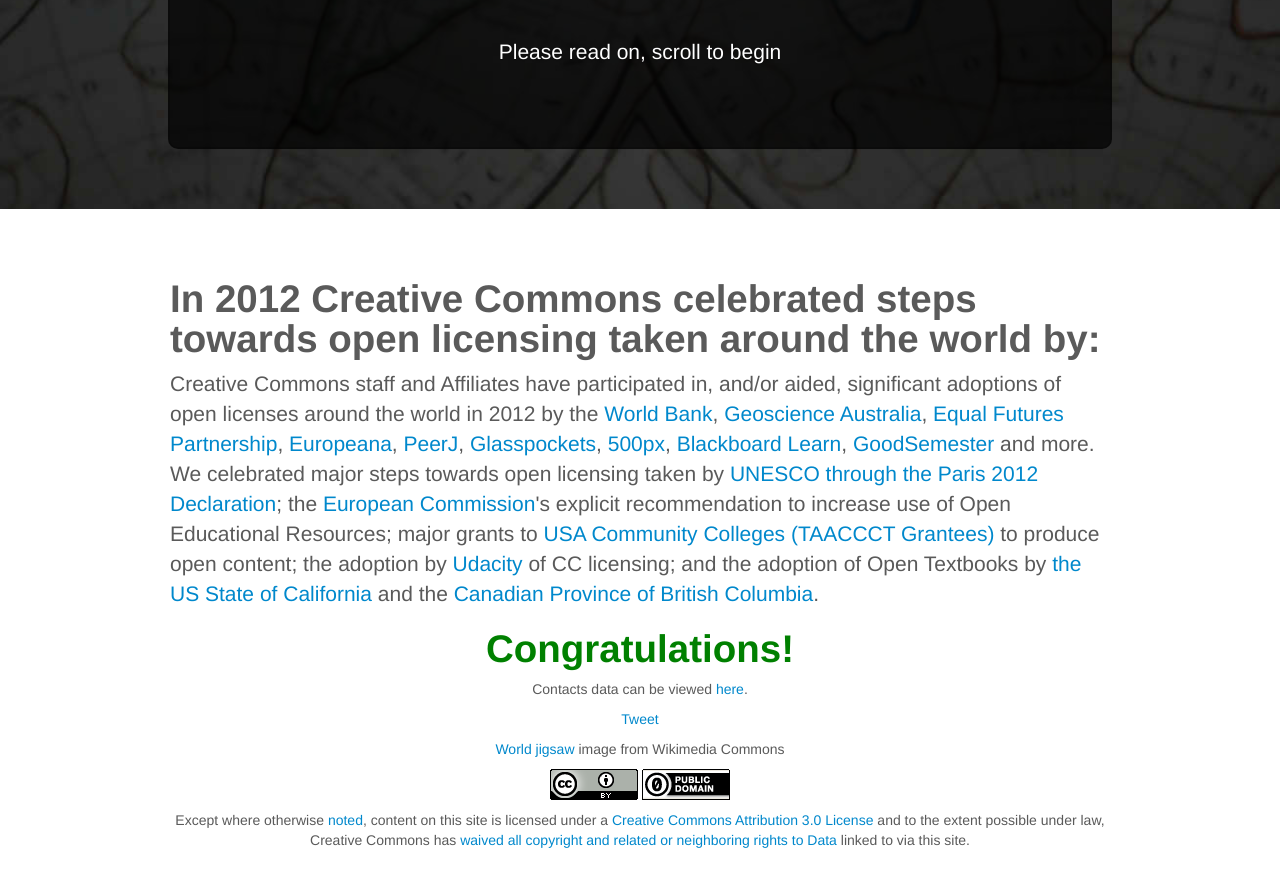
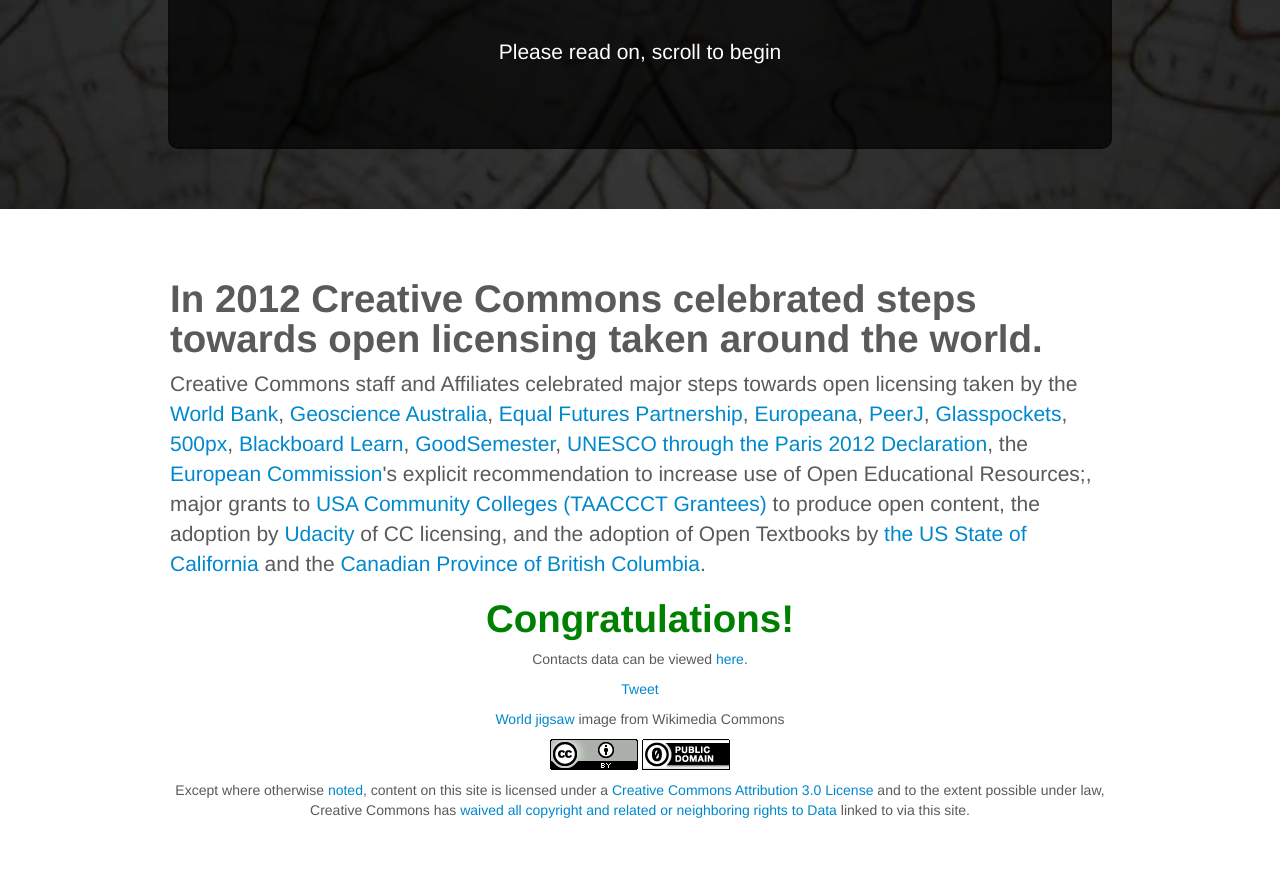
Before and after one commit to christopheradams/cc10, a Jekyll site: the page built from _posts/2012-12-06-celebrated-steps.html, in a window 1280 px wide and 900 px high, scrolled down 751 px. Shown: the top 887 px of the window. Built offline with Jekyll 4.4.1, drawn with Linux system fonts in a browser that asks for light colours; nearby versions of some CDN libraries; comment, search, counter and statistics services are not loaded.

Commit message:
More copyediting

```diff
--- a/_posts/2012-12-06-celebrated-steps.html
+++ b/_posts/2012-12-06-celebrated-steps.html
@@ -3,13 +3,13 @@
 layout: post
 ---
 
-<h1>In 2012 Creative Commons celebrated steps towards open licensing taken around the world by:</h1>
+<h1>In 2012 Creative Commons celebrated steps towards open licensing taken around the world.</h1>
 
 <div id="steps-by">
 
 
 	<p class="lead">
-		Creative Commons staff and Affiliates have participated in, and/or aided, significant adoptions of open licenses around the world in 2012 by
+		Creative Commons staff and Affiliates celebrated major steps towards open licensing taken by
 
 		 the <a href="http://creativecommons.org/weblog/entry/32335">World Bank</a>,
 
@@ -27,17 +27,15 @@
 
 		 <a href="http://www.blackboard.com/platforms/learn/overview.aspx">Blackboard Learn</a>,
 
-		 <a href="https://www.squareknot.com/">GoodSemester</a> and more.
+		 <a href="https://www.squareknot.com/">GoodSemester</a>,
 
-		 We celebrated major steps towards open licensing taken by
+		 <a href="http://creativecommons.org/weblog/entry/34428">UNESCO through the Paris 2012 Declaration</a>,
 
-		 <a href="http://creativecommons.org/weblog/entry/34428">UNESCO through the Paris 2012 Declaration</a>;
+		 the <a href="http://europa.eu/rapid/press-release_IP-12-1233_en.htm">European Commission</a>'s explicit recommendation to increase use of Open Educational Resources;,
 
-		 the <a href="http://europa.eu/rapid/press-release_IP-12-1233_en.htm">European Commission</a>'s explicit recommendation to increase use of Open Educational Resources;
+		 major grants to <a href="http://creativecommons.org/weblog/entry/34328">USA Community Colleges (TAACCCT Grantees)</a> to produce open content,
 
-		 major grants to <a href="http://creativecommons.org/weblog/entry/34328">USA Community Colleges (TAACCCT Grantees)</a> to produce open content;
-
-		 the adoption by <a href="http://www.udacity.com/">Udacity</a> of CC licensing;
+		 the adoption by <a href="http://www.udacity.com/">Udacity</a> of CC licensing,
 
 		 and the adoption of Open Textbooks by <a href="http://creativecommons.org/weblog/entry/34288">the US State of California</a> and the <a href="http://creativecommons.org/weblog/entry/34718">Canadian Province of British Columbia</a>.
 	</p>
--- a/_posts/2012-12-11-how-open-is-the-license.html
+++ b/_posts/2012-12-11-how-open-is-the-license.html
@@ -53,7 +53,7 @@
 			<td><a href="http://creativecommons.org/weblog/entry/13829">Free Music Archive</a>, <a href="http://recordsonribs.com/">RecordsonRibs</a></td>
 		</tr>
 
-		<tr class="error">
+		<tr class="warning">
 			<td>Non-Free</td>
 			<td><img src="assets/img/ccbyncnd-88x31.png" alt="CC BY-NC-ND" /></td>
 			<td>Portfolio of <a href="http://www.behance.net/lofisolutions">Andrea Pagano</a> (a commercial designer) on Behance, <a href="http://www.ted.com/talks/larry_lessig_says_the_law_is_strangling_creativity.html">TEDTalks</a></td>
--- a/_posts/2012-12-12-hundreds-of-stories.html
+++ b/_posts/2012-12-12-hundreds-of-stories.html
@@ -66,4 +66,4 @@
 
 </div>
 
-<p class="lead">The <a href="http://www.youtube.com/watch?v=QGsJ0Clx08Q&feature=youtu.be">Libre Bus</a> is a project inspired by Free Culture principles. In 2012, 51 passengers rode the bus 8000 kilometres through Chile, Argentina, Paraguay and Uruguay, stopping to share open knowledge and practices via content production, talks, workshops and press promotion. More than 1.000 people were able to experience Librebus during the 35 days of travel to nearly 25 cities and in more than 40 events.</p>
+<p class="lead">The <a href="http://www.youtube.com/watch?v=QGsJ0Clx08Q&feature=youtu.be">Libre Bus</a> is a project inspired by Free Culture principles. In 2012, 51 passengers rode the bus 8000 kilometres through Chile, Argentina, Paraguay and Uruguay, stopping to share open knowledge and practices via content production, talks, workshops and press promotion. More than 1,000 people were able to experience Librebus during the 35 days of travel to nearly 25 cities and in more than 40 events.</p>
--- a/_posts/2012-12-15-four-hundred-million-objects.html
+++ b/_posts/2012-12-15-four-hundred-million-objects.html
@@ -3,7 +3,7 @@
 layout: post
 ---
 
-<h1>We’ve found more than 400 million Creative Commons marked objects <span class="muted">and we know for a <strong>fact</strong> that this is a subset of total materials.</span></h1><br/>
+<h1>We’ve found more than 400 million Creative Commons marked objects <span class="muted">and this is a subset of total materials.</span></h1><br/>
 
 <div id="four-hundred-million">
 
```
